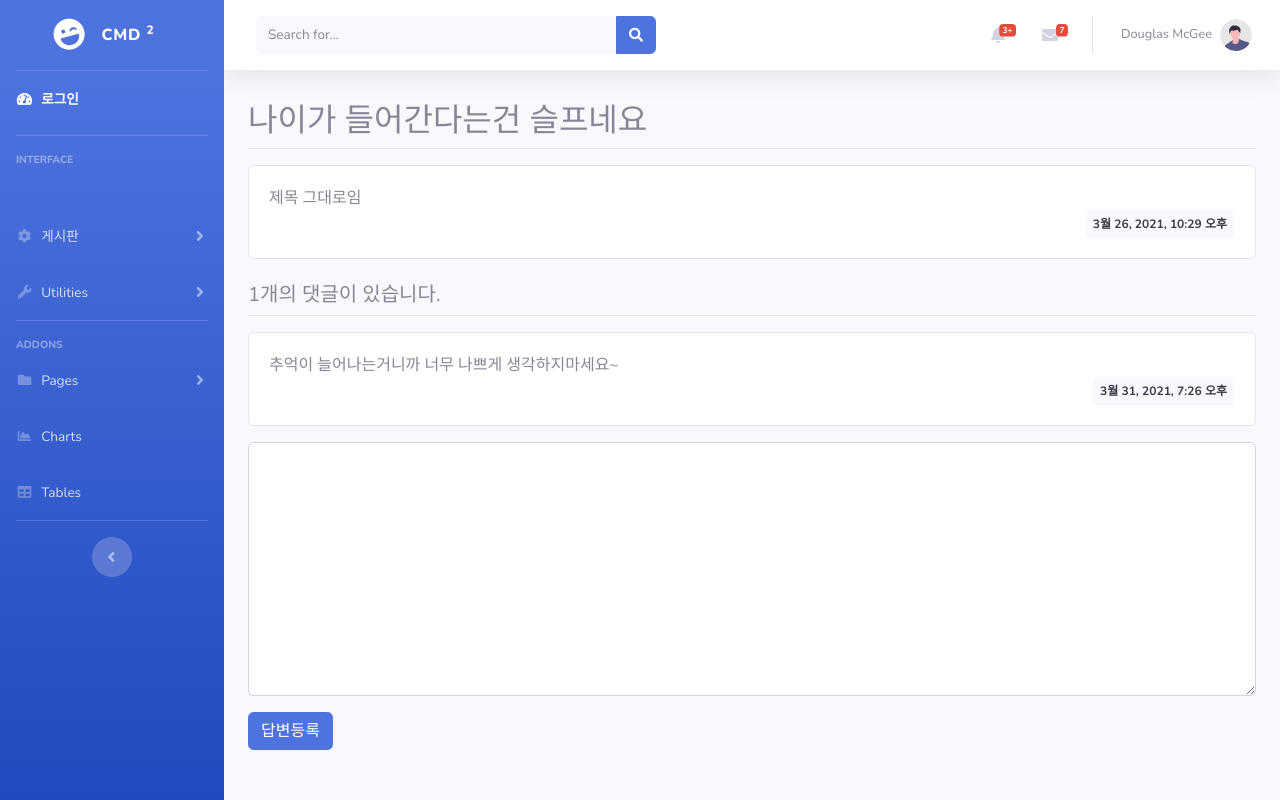
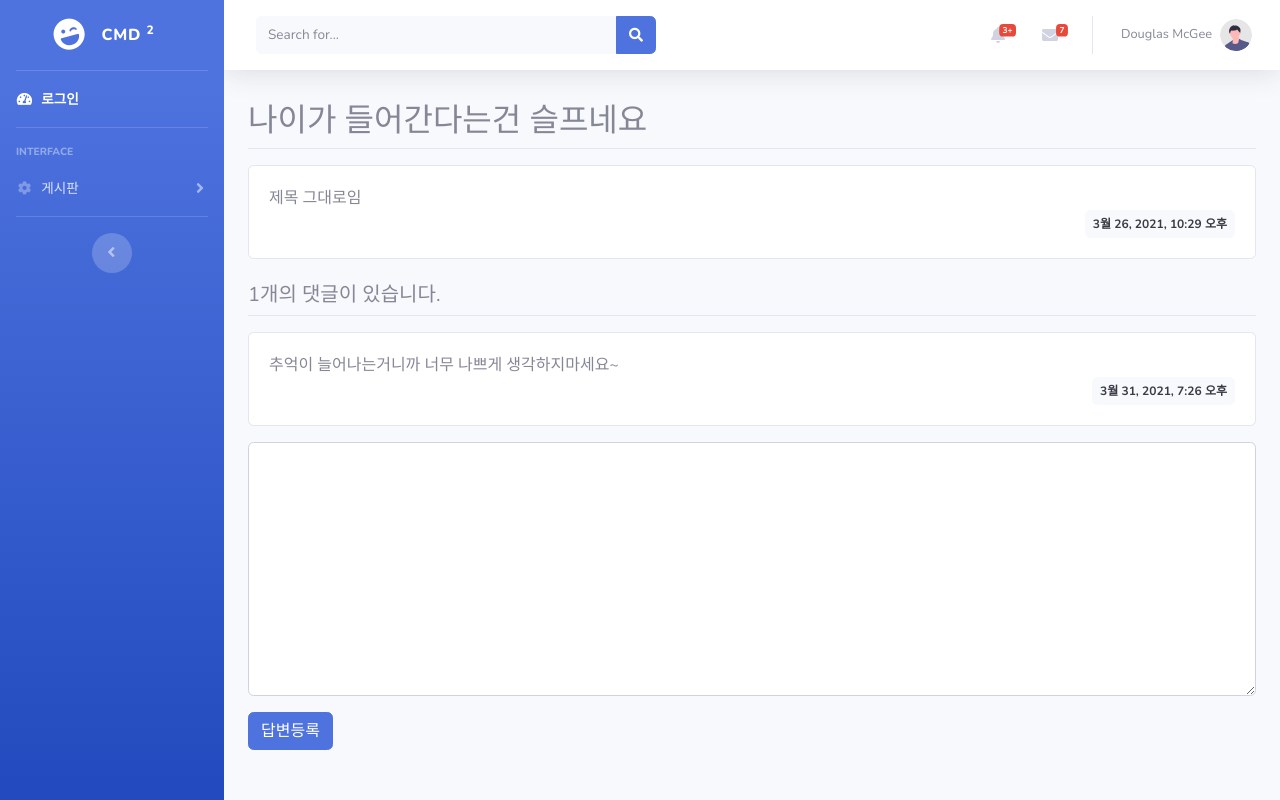
Before and after one commit to LeeJongAnn/capstone_CMD, a Django app: page /detail/1 in a window 1280 px wide. Run offline with Django 3.2, Linux system fonts and the light colour scheme; data comes from the database, SQL or seed files in the repository; some libraries are stand-ins or nearby versions.

Commit message:
사이드바 수정 , 로그인 버튼 추가

```diff
--- a/templates/base.html
+++ b/templates/base.html
@@ -57,9 +57,9 @@
 
             <!-- Nav Item - Dashboard -->
             <li class="nav-item active">
-                <a class="nav-link" href={% url "login" %}>
-                    <i class="fas fa-fw fa-tachometer-alt"> </i>
-                    <span>로그인</span>
+                <a class="nav-link" href={% url 'login'%}>
+                    <i class="fas fa-fw fa-tachometer-alt"></i>
+                    <span>로그인</span></a>
             </li>
 
             <!-- Divider -->
@@ -86,67 +86,67 @@
                 </div>
             </li>
 
-            <!-- Nav Item - Utilities Collapse Menu -->
-            <li class="nav-item">
-                <a class="nav-link collapsed" href="#" data-toggle="collapse" data-target="#collapseUtilities"
-                    aria-expanded="true" aria-controls="collapseUtilities">
-                    <i class="fas fa-fw fa-wrench"></i>
-                    <span>Utilities</span>
-                </a>
-                <div id="collapseUtilities" class="collapse" aria-labelledby="headingUtilities"
-                    data-parent="#accordionSidebar">
-                    <div class="bg-white py-2 collapse-inner rounded">
-                        <h6 class="collapse-header">Custom Utilities:</h6>
-                        <a class="collapse-item" href="utilities-color.html">Colors</a>
-                        <a class="collapse-item" href="utilities-border.html">Borders</a>
-                        <a class="collapse-item" href="utilities-animation.html">Animations</a>
-                        <a class="collapse-item" href="utilities-other.html">Other</a>
-                    </div>
-                </div>
-            </li>
+{#            <!-- Nav Item - Utilities Collapse Menu -->#}
+{#            <li class="nav-item">#}
+{#                <a class="nav-link collapsed" href="#" data-toggle="collapse" data-target="#collapseUtilities"#}
+{#                    aria-expanded="true" aria-controls="collapseUtilities">#}
+{#                    <i class="fas fa-fw fa-wrench"></i>#}
+{#                    <span>Utilities</span>#}
+{#                </a>#}
+{#                <div id="collapseUtilities" class="collapse" aria-labelledby="headingUtilities"#}
+{#                    data-parent="#accordionSidebar">#}
+{#                    <div class="bg-white py-2 collapse-inner rounded">#}
+{#                        <h6 class="collapse-header">Custom Utilities:</h6>#}
+{#                        <a class="collapse-item" href="utilities-color.html">Colors</a>#}
+{#                        <a class="collapse-item" href="utilities-border.html">Borders</a>#}
+{#                        <a class="collapse-item" href="utilities-animation.html">Animations</a>#}
+{#                        <a class="collapse-item" href="utilities-other.html">Other</a>#}
+{#                    </div>#}
+{#                </div>#}
+{#            </li>#}
 
-            <!-- Divider -->
-            <hr class="sidebar-divider">
+{#            <!-- Divider -->#}
+{#            <hr class="sidebar-divider">#}
 
             <!-- Heading -->
-            <div class="sidebar-heading">
-                Addons
-            </div>
+{#            <div class="sidebar-heading">#}
+{#                Addons#}
+{#            </div>#}
 
             <!-- Nav Item - Pages Collapse Menu -->
-            <li class="nav-item">
-                <a class="nav-link collapsed" href="#" data-toggle="collapse" data-target="#collapsePages"
-                    aria-expanded="true" aria-controls="collapsePages">
-                    <i class="fas fa-fw fa-folder"></i>
-                    <span>Pages</span>
-                </a>
-                <div id="collapsePages" class="collapse" aria-labelledby="headingPages" data-parent="#accordionSidebar">
-                    <div class="bg-white py-2 collapse-inner rounded">
-                        <h6 class="collapse-header">Login Screens:</h6>
-                        <a class="collapse-item" href="{% url 'login' %}">Login</a>
-                        <a class="collapse-item" href="register.html">Register</a>
-                        <a class="collapse-item" href="forgot-password.html">Forgot Password</a>
-                        <div class="collapse-divider"></div>
-                        <h6 class="collapse-header">Other Pages:</h6>
-                        <a class="collapse-item" href="404.html">404 Page</a>
-                        <a class="collapse-item" href="blank.html">Blank Page</a>
-                    </div>
-                </div>
-            </li>
+{#            <li class="nav-item">#}
+{#                <a class="nav-link collapsed" href="#" data-toggle="collapse" data-target="#collapsePages"#}
+{#                    aria-expanded="true" aria-controls="collapsePages">#}
+{#                    <i class="fas fa-fw fa-folder"></i>#}
+{#                    <span>Pages</span>#}
+{#                </a>#}
+{#                <div id="collapsePages" class="collapse" aria-labelledby="headingPages" data-parent="#accordionSidebar">#}
+{#                    <div class="bg-white py-2 collapse-inner rounded">#}
+{#                        <h6 class="collapse-header">Login Screens:</h6>#}
+{#                        <a class="collapse-item" href="{% url 'login' %}">Login</a>#}
+{#                        <a class="collapse-item" href="register.html">Register</a>#}
+{#                        <a class="collapse-item" href="forgot-password.html">Forgot Password</a>#}
+{#                        <div class="collapse-divider"></div>#}
+{#                        <h6 class="collapse-header">Other Pages:</h6>#}
+{#                        <a class="collapse-item" href="404.html">404 Page</a>#}
+{#                        <a class="collapse-item" href="blank.html">Blank Page</a>#}
+{#                    </div>#}
+{#                </div>#}
+{#            </li>#}
 
-            <!-- Nav Item - Charts -->
-            <li class="nav-item">
-                <a class="nav-link" href="charts.html">
-                    <i class="fas fa-fw fa-chart-area"></i>
-                    <span>Charts</span></a>
-            </li>
-
-            <!-- Nav Item - Tables -->
-            <li class="nav-item">
-                <a class="nav-link" href="tables.html">
-                    <i class="fas fa-fw fa-table"></i>
-                    <span>Tables</span></a>
-            </li>
+{#            <!-- Nav Item - Charts -->#}
+{#            <li class="nav-item">#}
+{#                <a class="nav-link" href="charts.html">#}
+{#                    <i class="fas fa-fw fa-chart-area"></i>#}
+{#                    <span>Charts</span></a>#}
+{#            </li>#}
+{##}
+{#            <!-- Nav Item - Tables -->#}
+{#            <li class="nav-item">#}
+{#                <a class="nav-link" href="tables.html">#}
+{#                    <i class="fas fa-fw fa-table"></i>#}
+{#                    <span>Tables</span></a>#}
+{#            </li>#}
 
             <!-- Divider -->
             <hr class="sidebar-divider d-none d-md-block">
```
